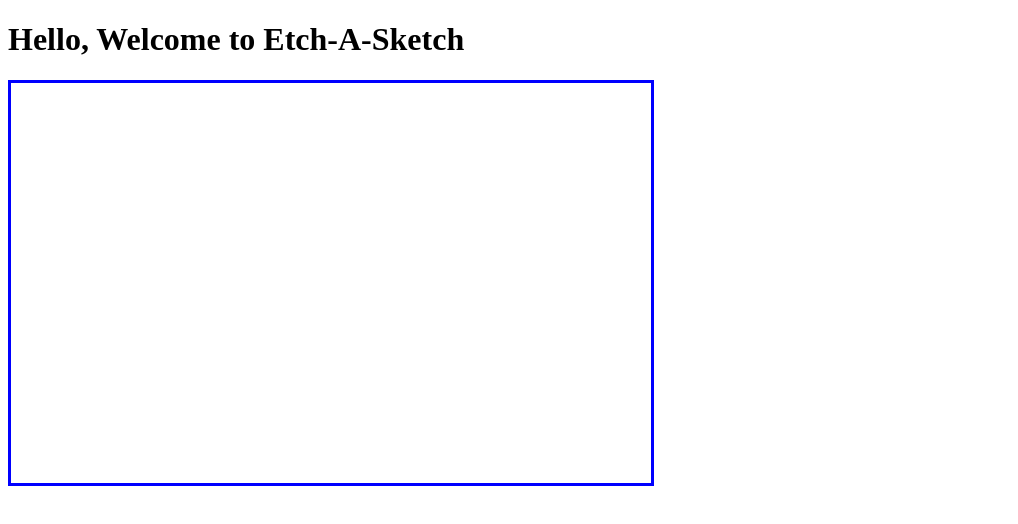
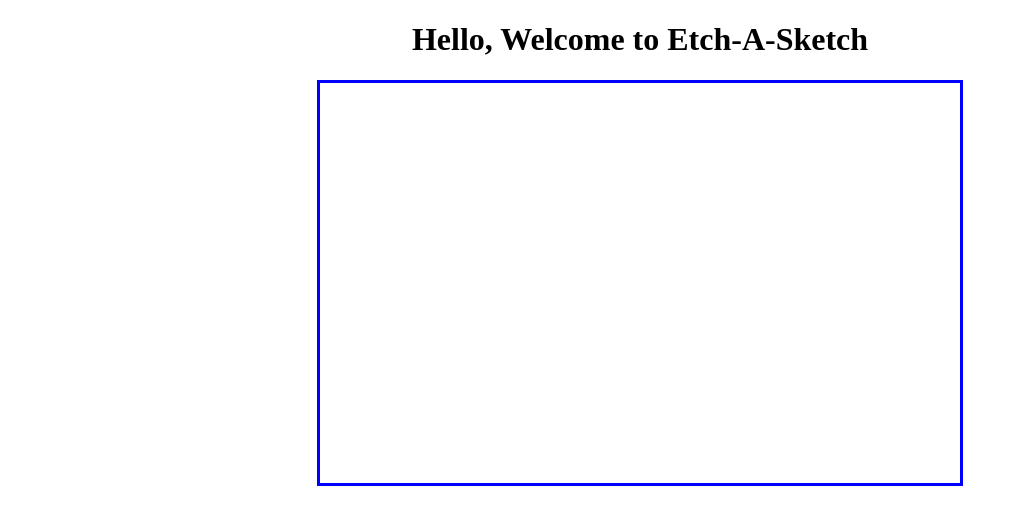
Before and after one commit to AntToeeKnee/etch-a-sketch, a plain HTML site: page index.html in a window 1280 px wide. Shown: the whole page, without its empty margins (0-1018 px from the left). Drawn offline with Linux system fonts and the light colour scheme.

Commit message:
Center container of div

```diff
--- a/index.html
+++ b/index.html
@@ -7,8 +7,9 @@
     <script src="js-file.js" defer></script>
     <link rel="stylesheet" type="text/css" href="styles.css">
 </head>
-<body>
     <h1>Hello, Welcome to Etch-A-Sketch</h1>
-    <div id="container"></div>
+    <div class="body-container">
+        <div id="container"></div>
+    </div>
 </body>
 </html>
--- a/js-file.js
+++ b/js-file.js
@@ -9,4 +9,4 @@ for(i = 0; i < 256; i++) {
     container.appendChild(square);
 }
 
-container.style.cssText = 'display: flex; height: 50vh; width: 50vw; flex-wrap: wrap; border: 3px solid blue; justify-content: center;'
+container.style.cssText = 'display: flex; text-align:center; height: 50vh; width: 50vw; flex-wrap: wrap; border: 3px solid blue;'
--- a/styles.css
+++ b/styles.css
@@ -1,3 +1,13 @@
 .square {
     flex: 0 0 6.25%;
 }
+
+h1 {
+    text-align: center;
+}
+
+.body-container {
+    display: flex;
+    justify-content: center;
+    align-items: center;
+}
```
